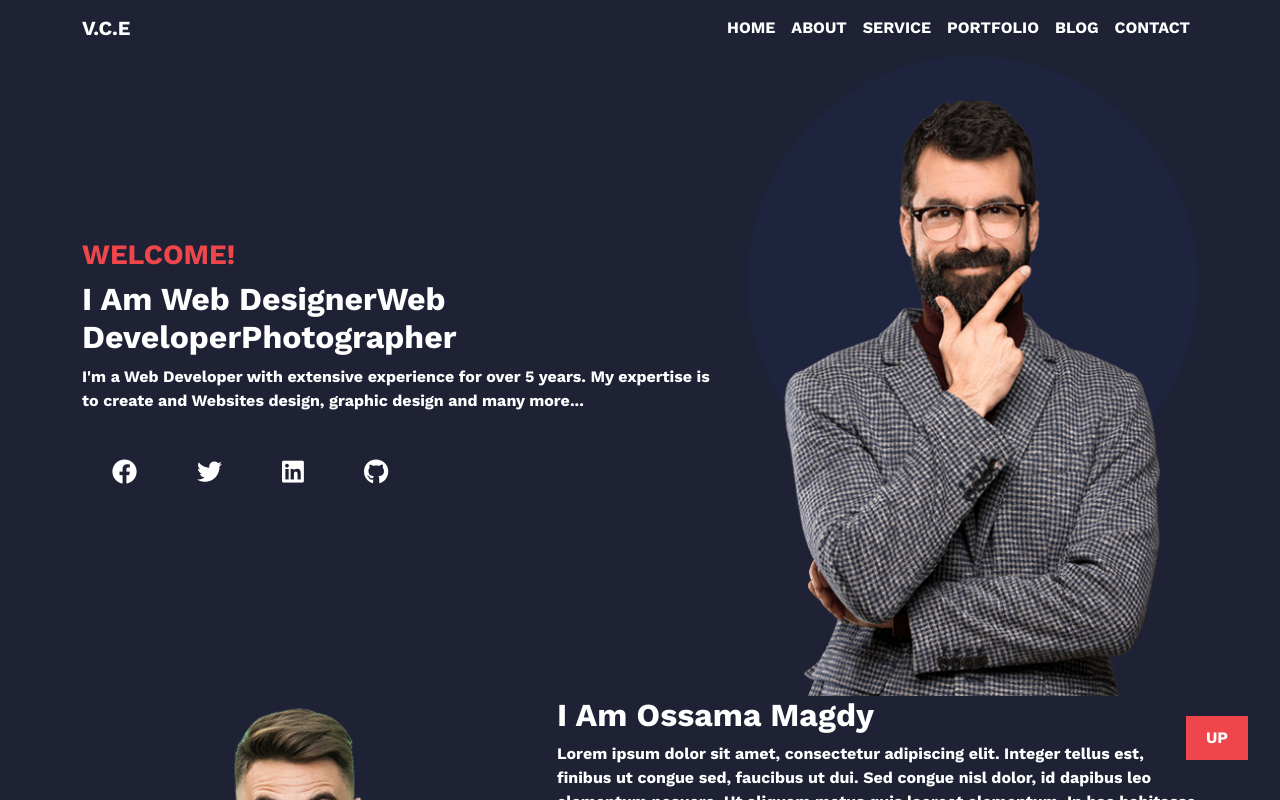
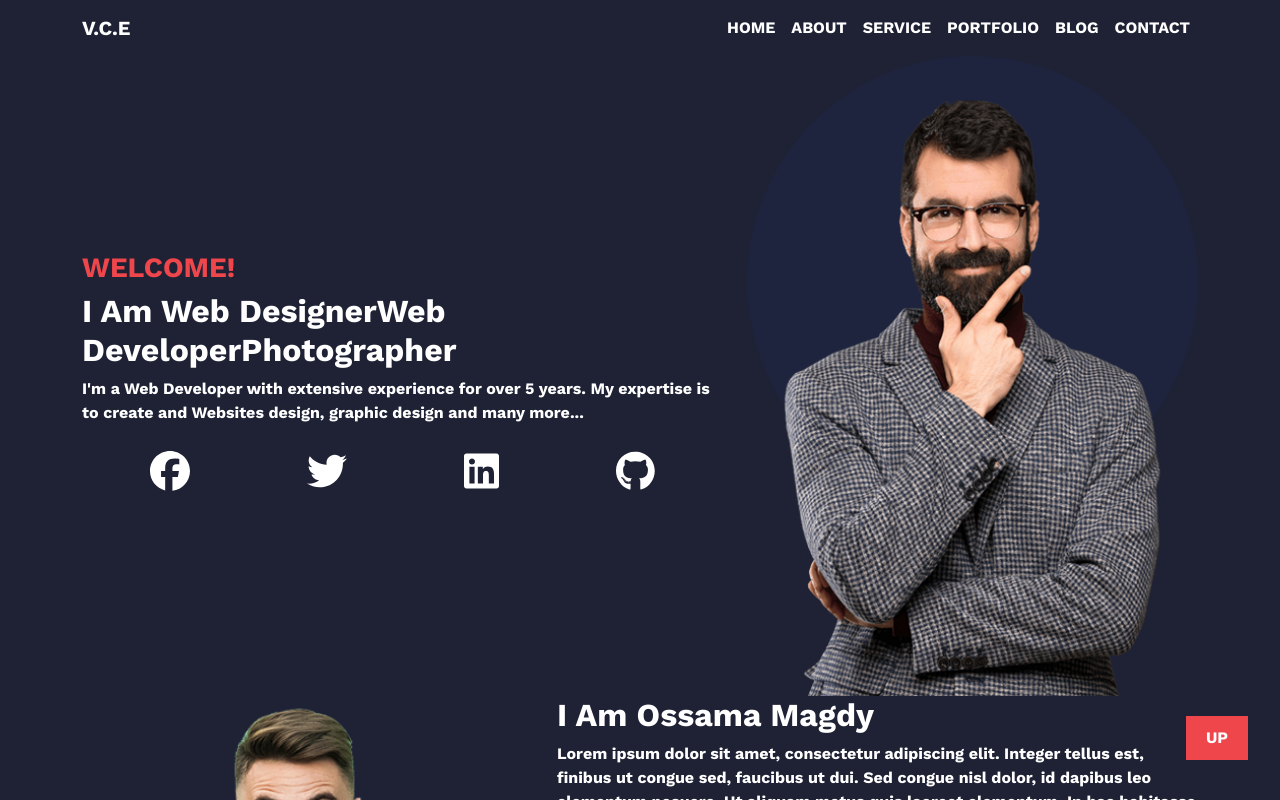
Before and after one commit to osos0/First-react-portfolio, a React (Create React App) app: page / in a window 1280 px wide. Shown: the top 800 px of the page. Built offline with nearby package versions, Linux system fonts and the light colour scheme; a web font is replaced by a local one.

Commit message:
soms changes

```diff
--- a/package.json
+++ b/package.json
@@ -3,6 +3,11 @@
   "version": "0.1.0",
   "private": true,
   "dependencies": {
+    "@fortawesome/fontawesome-free": "^6.4.0",
+    "@fortawesome/fontawesome-svg-core": "^6.4.0",
+    "@fortawesome/free-brands-svg-icons": "^6.4.0",
+    "@fortawesome/free-solid-svg-icons": "^6.4.0",
+    "@fortawesome/react-fontawesome": "^0.2.0",
     "@testing-library/jest-dom": "^5.16.5",
     "@testing-library/react": "^13.4.0",
     "@testing-library/user-event": "^13.5.0",
--- a/src/componants/About/About.css
+++ b/src/componants/About/About.css
@@ -10,8 +10,13 @@
 
 .linCon {
   display: flex;
-  justify-content: center;
+  justify-content: space-around;
   align-items: center;
+  width: 100%;
+  padding: 10px;
+}
+.linCon svg {
+  font-size: 40px;
 }
 
 .AboutCon {
--- a/src/componants/About/About.js
+++ b/src/componants/About/About.js
@@ -1,11 +1,18 @@
-import { Component, Fragment } from "react";
-
+import { Fragment } from "react";
 import "./About.css";
 import cv from "../img/cv_Ossama_Magdy_Nessim.pdf";
+
+import "@fortawesome/fontawesome-free/css/all.min.css";
+import { FontAwesomeIcon } from "@fortawesome/react-fontawesome";
+import {
+  faFacebook,
+  faTwitter,
+  faLinkedin,
+  faGithub,
+} from "@fortawesome/free-brands-svg-icons";
 // import { BsLinkedin } from "react-icons/bs";
 
-class About extends Component {
-  render() {
+function About() {
   return (
     <Fragment>
       <section>
@@ -15,32 +22,15 @@ class About extends Component {
               <h3>WELCOME!</h3>
               <h2>I Am Web DesignerWeb DeveloperPhotographer</h2>
               <p>
-                  I'm a Web Developer with extensive experience for over 5
-                  years. My expertise is to create and Websites design, graphic
-                  design and many more...
+                I'm a Web Developer with extensive experience for over 5 years.
+                My expertise is to create and Websites design, graphic design
+                and many more...
               </p>
               <div className="linCon">
-                  {/* <a href="https://www.linkedin.com/feed/">
-                    <BsLinkedin />
-                  </a> */}
-                  <a href="https://www.facebook.com" target="_blank">
-                    <i className="fa-brands fa-facebook"></i>
-                  </a>
-                  <a
-                    href="https://www.linkedin.com/in/ossama-magdy-6b8a3b263/"
-                    target="_blank"
-                  >
-                    <i className="fa-brands fa-twitter"></i>
-                  </a>
-                  <a
-                    href="https://www.linkedin.com/in/ossama-magdy-6b8a3b263/"
-                    target="_blank"
-                  >
-                    <i className="fa-brands fa-linkedin"></i>
-                  </a>
-                  <a href="https://github.com/osos0" target="_blank">
-                    <i className="fa-brands fa-github"></i>
-                  </a>
+                <FontAwesomeIcon icon={faFacebook} />
+                <FontAwesomeIcon icon={faTwitter} />
+                <FontAwesomeIcon icon={faLinkedin} />
+                <FontAwesomeIcon icon={faGithub} />
               </div>
             </div>
             <div className="col-md-5">
@@ -58,13 +48,13 @@ class About extends Component {
             <div className="col-md-7 AboutConRi">
               <h2>I Am Ossama Magdy</h2>
               <p>
-                  Lorem ipsum dolor sit amet, consectetur adipiscing elit.
-                  Integer tellus est, finibus ut congue sed, faucibus ut dui.
-                  Sed congue nisl dolor, id dapibus leo elementum posuere. Ut
-                  aliquam metus quis laoreet elementum. In hac habitasse platea
-                  dictumst. In hac habitasse platea dictumst. Aliquam porta
-                  faucibus arcu, et consequat velit vestibulum in. Donec quis
-                  tellus ut urna volutpat posuere quis consectetur quam.
+                Lorem ipsum dolor sit amet, consectetur adipiscing elit. Integer
+                tellus est, finibus ut congue sed, faucibus ut dui. Sed congue
+                nisl dolor, id dapibus leo elementum posuere. Ut aliquam metus
+                quis laoreet elementum. In hac habitasse platea dictumst. In hac
+                habitasse platea dictumst. Aliquam porta faucibus arcu, et
+                consequat velit vestibulum in. Donec quis tellus ut urna
+                volutpat posuere quis consectetur quam.
               </p>
               <p>
                 Name<span>-----------</span>: Ossama Magdy
@@ -96,6 +86,5 @@ class About extends Component {
     </Fragment>
   );
 }
-}
 
 export default About;
```
Also changed, not shown: 1 other file (tests, documents, lock files or other folders). Lines whose indentation alone changed are shown as unchanged.
